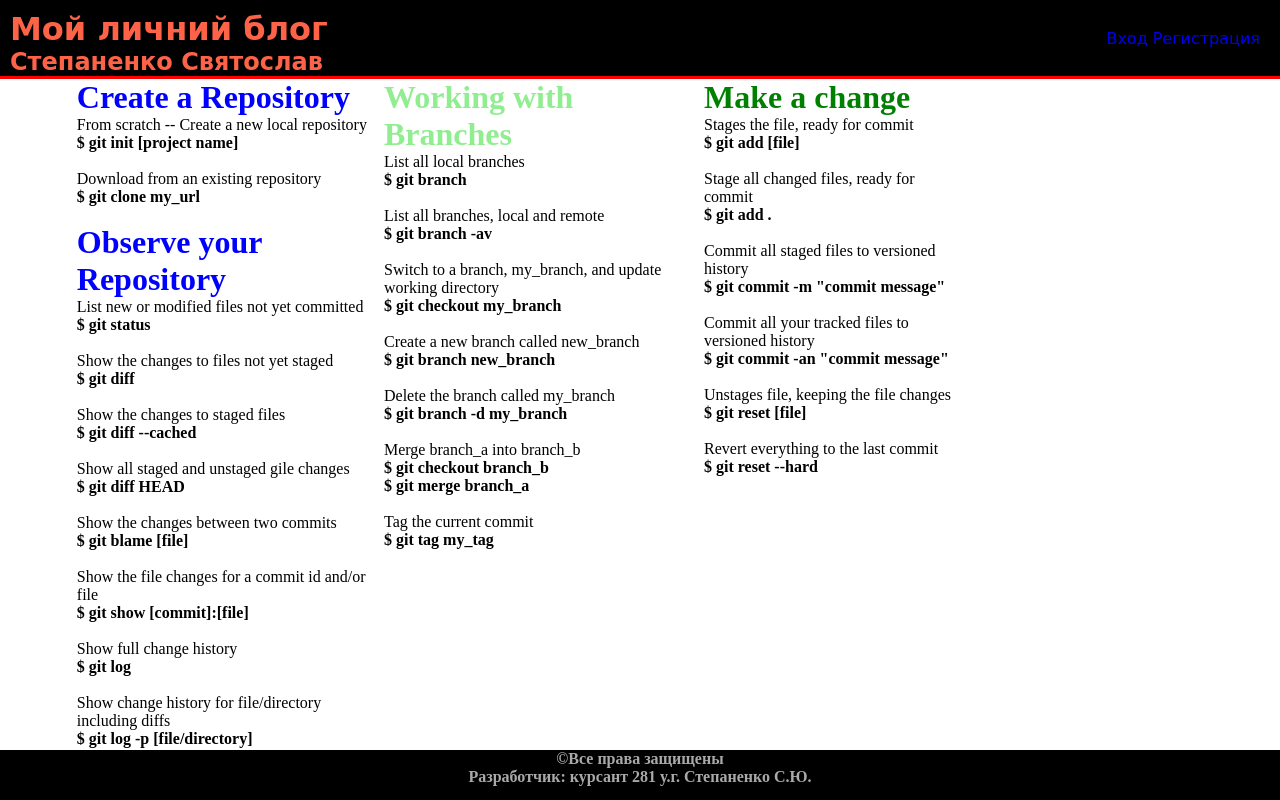
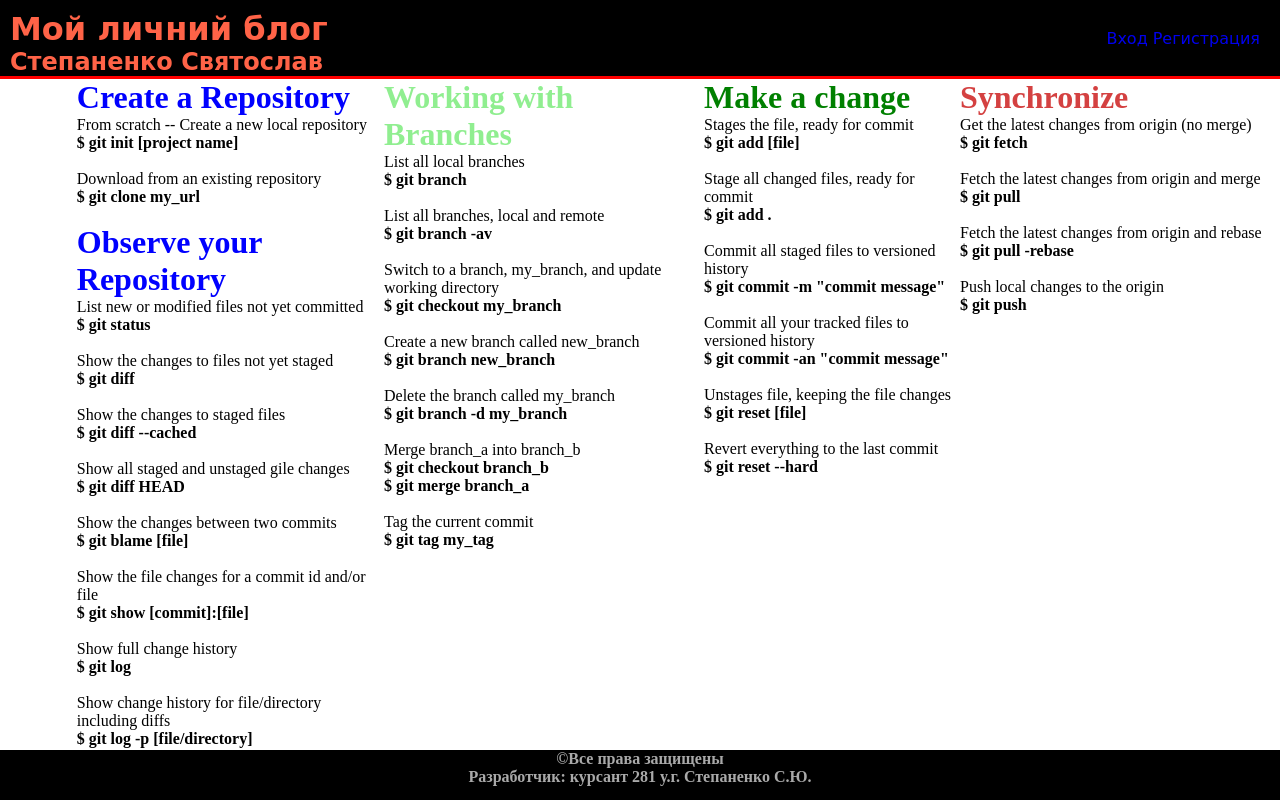
Before and after one commit to Kappitann/Global, a plain HTML site: page commands.html in a window 1280 px wide. Drawn offline with Linux system fonts and the light colour scheme.

Commit message:
Added by (Synchronize)

```diff
--- a/commands.html
+++ b/commands.html
@@ -83,6 +83,21 @@
             <h4>$ git reset --hard</h4>
 
         </div>
+        <div>
+            <h1 style="color: #d44141">Synchronize</h1>
+            <p>Get the latest changes from origin (no merge)</p>
+            <h4>$ git fetch</h4><br>
+            <p>Fetch the latest changes from origin and merge</p>
+            <h4>$ git pull</h4><br>
+            <p>Fetch the latest changes from origin and rebase</p>
+            <h4>$ git pull -rebase</h4><br>
+            <p>Push local changes to the origin</p>
+            <h4>$ git push</h4><br>
+
+
+
+        </div>
+
 
 
 
```
